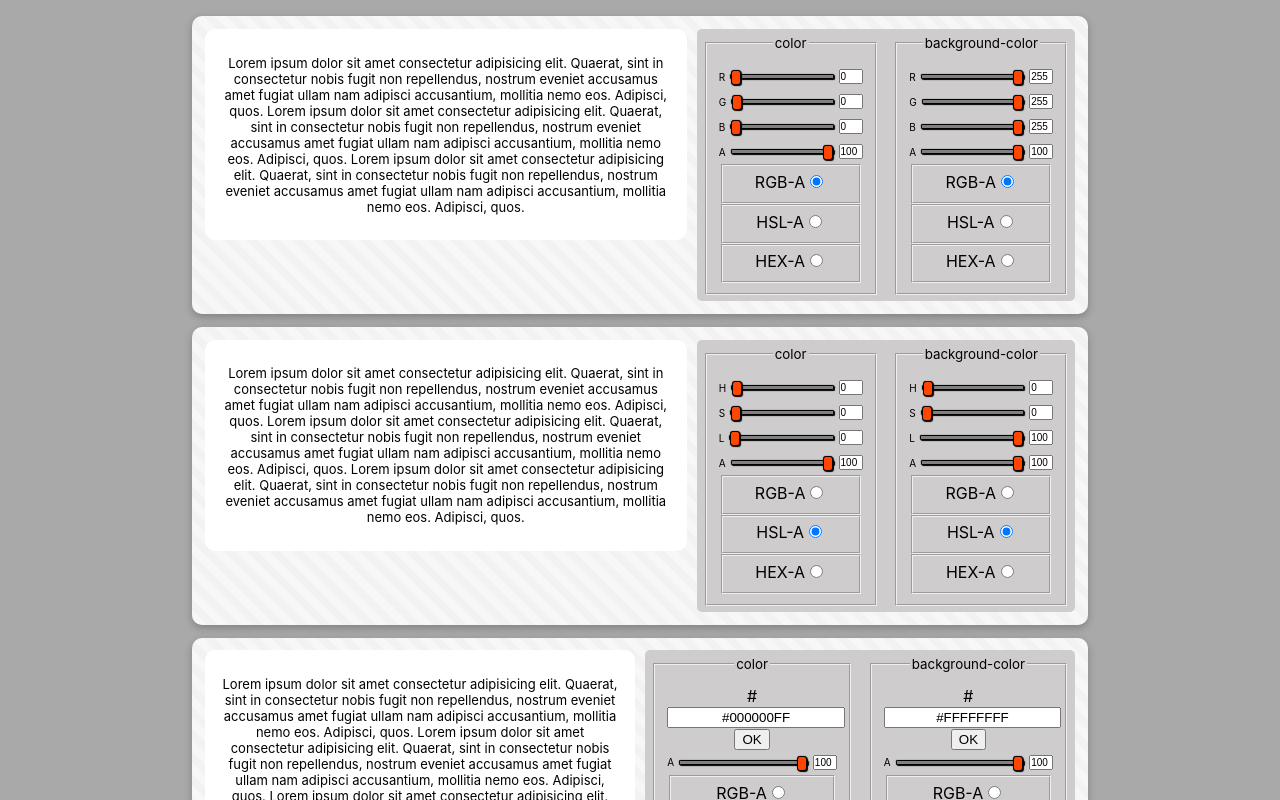
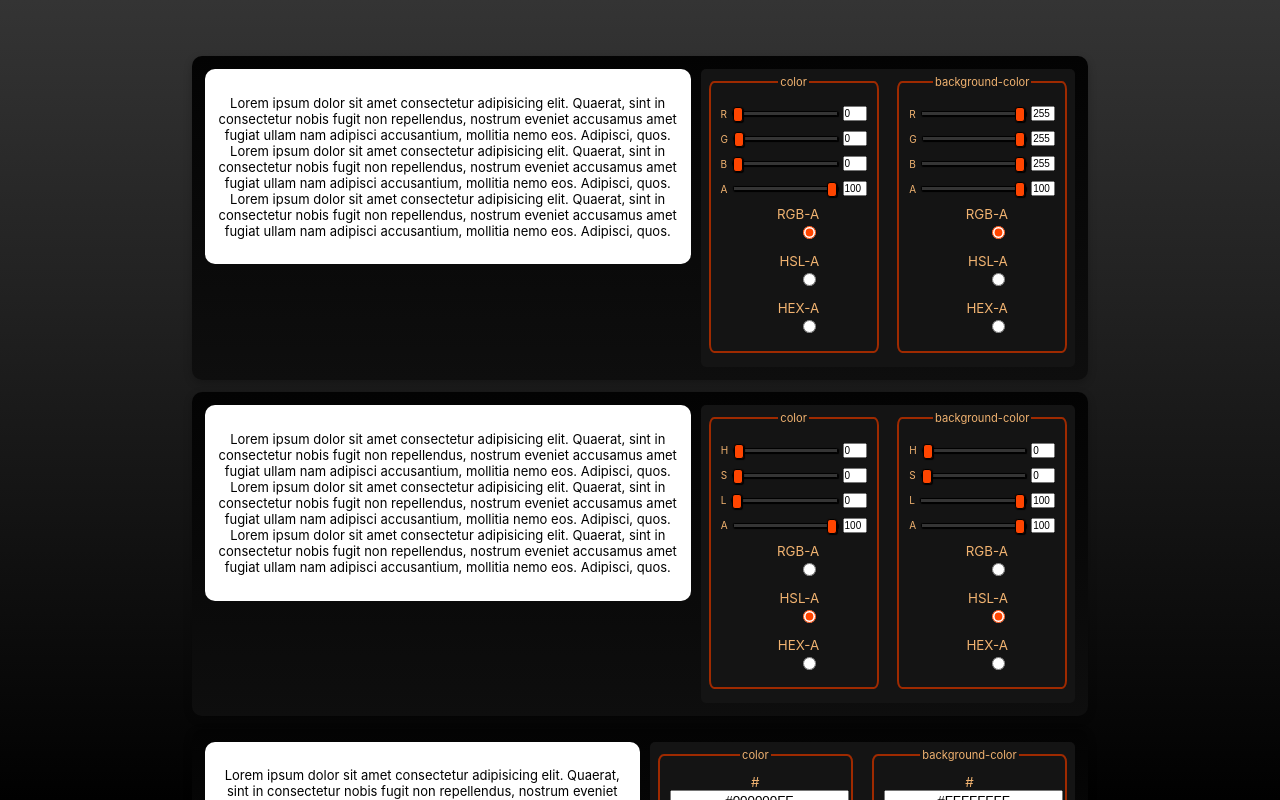
Before and after one commit to bart-1/css-stylizer, a React (Vite) app: page / in a window 1280 px wide. Shown: the top 800 px of the page. Built offline with nearby package versions, Linux system fonts and the light colour scheme.

Commit message:
feat: change colors theme and center content

```diff
--- a/src/ColorController.tsx
+++ b/src/ColorController.tsx
@@ -175,7 +175,7 @@ const ColorController = ({
   return (
     <>
       <div className="color-controller">
-        <fieldset className="color-controller-title">
+        <fieldset className="color-controller-fieldset">
           <legend className="color-controller-legend">{name}</legend>
           {colorDataType === "rgba" && <>{inputGenerator("rgba")}</>}
 
--- a/src/SwitchColoreMode.tsx
+++ b/src/SwitchColoreMode.tsx
@@ -18,42 +18,48 @@ const SwitchColoreMode = ({targetID, targetName, actualColorDataType, outputData
 
   return (
     <>
-      <fieldset>
+      <div className="color-mode-switcher">
         <label>
           RGB-A
           <input
             type="radio"
             name={`rgba${targetID + targetName}`}
             value="rgba"
-            onChange={(e: ChangeEvent<HTMLInputElement>) => handleRadioButtons(e)}
+            onChange={(e: ChangeEvent<HTMLInputElement>) =>
+              handleRadioButtons(e)
+            }
             checked={actualColorDataType === "rgba"}
           />
         </label>
-      </fieldset>
-        <fieldset>
-      <label>
+      </div>
+      <div className="color-mode-switcher">
+        <label>
           HSL-A
           <input
             type="radio"
             name={`hsla${targetID + targetName}`}
             value="hsla"
-            onChange={(e: ChangeEvent<HTMLInputElement>) => handleRadioButtons(e)}
+            onChange={(e: ChangeEvent<HTMLInputElement>) =>
+              handleRadioButtons(e)
+            }
             checked={actualColorDataType === "hsla"}
           />
-                </label>
-        </fieldset>
-      <fieldset>
+        </label>
+      </div>
+      <div className="color-mode-switcher">
         <label>
           HEX-A
           <input
             type="radio"
             name={`hexa${targetID + targetName}`}
             value="hexa"
-            onChange={(e: ChangeEvent<HTMLInputElement>) => handleRadioButtons(e)}
+            onChange={(e: ChangeEvent<HTMLInputElement>) =>
+              handleRadioButtons(e)
+            }
             checked={actualColorDataType === "hexa"}
           />
         </label>
-      </fieldset>
+      </div>
     </>
   );
 };
--- a/src/styles/App.css
+++ b/src/styles/App.css
@@ -1,24 +1,28 @@
-.App {
+div.App {
   text-align: center;
 }
 
 div.samples {
-  margin: 2vh auto;
+  /* margin: 5vh; */
+  padding: 10vw;
+  padding-top: 5vh;
   display: flex;
+  justify-content: center;
   gap: 1vw;
-  width: 70vw;
-  grid-template-columns: 33% 33% 33%;
+  max-width: 100vw;
 }
 
 div.sample-set {
   display: flex;
+  justify-self: center;
   flex-direction: column;
-  min-width: 33%;
   padding: 1vw;
   border-radius: 10px;
   box-shadow: rgba(0, 0, 0, 0.24) 0px 3px 8px;
-  background-image: linear-gradient(45deg, #f7f7f7 25%, #f2f2f2 25%, #f2f2f2 50%, #f7f7f7 50%, #f7f7f7 75%, #f2f2f2 75%, #f2f2f2 100%);
-background-size: 22.63px 22.63px;
+  /* background-image: linear-gradient(45deg, #f7f7f7 25%, #f2f2f2 25%, #f2f2f2 50%, #f7f7f7 50%, #f7f7f7 75%, #f2f2f2 75%, #f2f2f2 100%);
+background-size: 22.63px 22.63px; */
+ background: rgb(0,3,17);
+background: linear-gradient(180deg, rgb(3, 3, 3) 0%, rgb(14, 14, 14) 100%);
 }
 
 @media screen and (max-width: 1400px) {
@@ -38,7 +42,6 @@ background-size: 22.63px 22.63px;
   }
 }
 @media screen and (max-width: 800px) {
-
   div.sample-set {
     display: flex;
     flex-direction: column;
--- a/src/styles/ColorController.css
+++ b/src/styles/ColorController.css
@@ -1,7 +1,7 @@
 * {
   --range-input-background: none;
-  --range-input-active-track: rgb(46, 46, 46);
-  --range-input-inactive-track: gray;
+  --range-input-active-track: rgb(255, 111, 0);
+  --range-input-inactive-track: rgb(53, 53, 53);
   --range-input-thumb: orangered;
 }
 div.color-controller {
@@ -25,9 +25,14 @@ div.color-controller-inputs-set{
   align-items: center;
 }
 
-div.color-controller-title {
+fieldset.color-controller-fieldset {
   font-size: smaller;
   margin-bottom: 1vh;
+  border-color: rgb(159, 42, 0);
+  border-radius: 3%;
+  border-style: solid;
+
+
 }
 legend.color-controller-legend {
   font-size: smaller;
@@ -197,3 +202,15 @@ input[type="range"]::-ms-thumb {
   background: var(--range-input-thumb);
   cursor: pointer;
 }
+
+div.color-mode-switcher {
+  margin: auto;
+  padding: 5px;
+  width: 4vw;
+  text-align: right;
+}
+
+input[type="radio"] {
+    height: 15px;
+    accent-color: orangered;
+}
--- a/src/styles/ControlPanel.css
+++ b/src/styles/ControlPanel.css
@@ -2,19 +2,19 @@ div.control-panel {
   display: flex;
   gap: 5px;
   margin-top: 3vh;
-  background-color: rgb(206, 204, 204);
+  background-color: rgb(20, 20, 20);
   padding: 10px 10px;
   border-radius: 5px;
   width: fit-content;
+  color: rgb(241, 179, 113);
 }
-
 
 @media screen and (max-width: 1400px) {
   div.control-panel {
     display: flex;
     gap: 1vw;
     margin-top: 0;
-    background-color: rgb(206, 204, 204);
+    background-color: rgb(20, 20, 20);
     padding: 5px;
     border-radius: 5px;
   }
--- a/src/styles/index.css
+++ b/src/styles/index.css
@@ -1,13 +1,15 @@
 body {
   margin: 0;
   padding: 0;
+  height: 100vh;
   box-sizing: border-box;
   font-family: -apple-system, BlinkMacSystemFont, "Segoe UI", "Roboto", "Oxygen",
     "Ubuntu", "Cantarell", "Fira Sans", "Droid Sans", "Helvetica Neue",
     sans-serif;
   -webkit-font-smoothing: antialiased;
   -moz-osx-font-smoothing: grayscale;
-  background-color: darkgrey;
+background: rgb(0, 0, 0);
+background: linear-gradient(180deg, rgb(52, 52, 52) 0%, rgba(0,0,0,1) 100%);
 
 }
 
```
